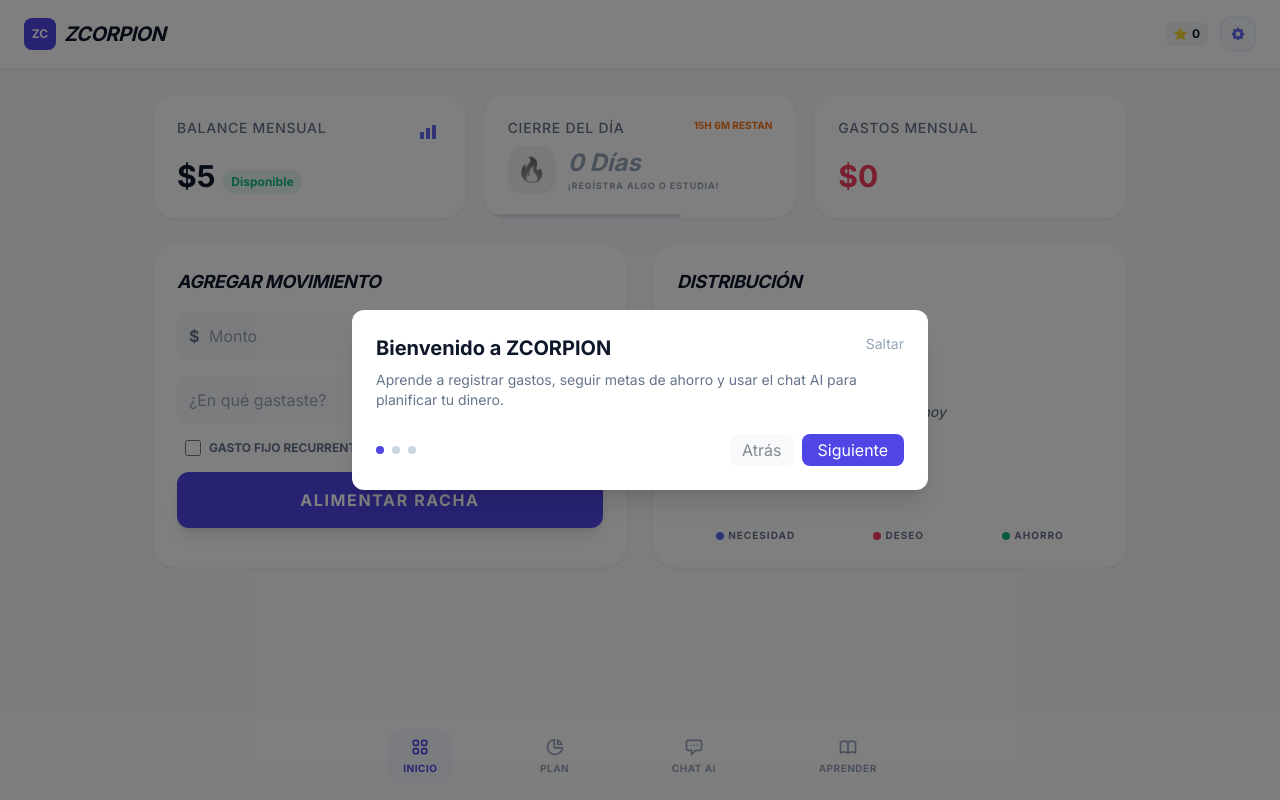
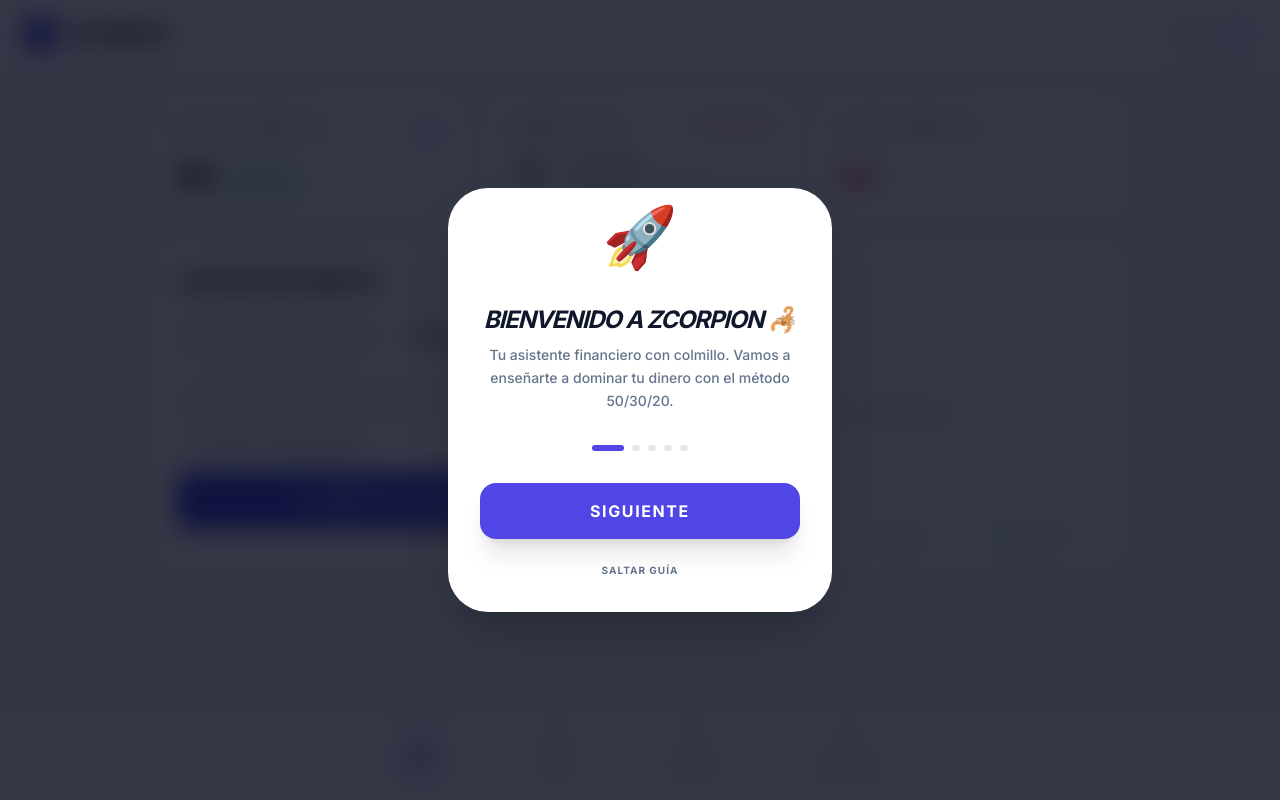
Before and after one commit to jleoscorpion-creator/zcorpion--1-, a React (Vite) app: page / in a window 1280 px wide. Both pictures are taken after typing "Sample", "5" into the empty fields and a click on the button "CONFIGURAR PLAN". Built offline with nearby package versions, Linux system fonts and the light colour scheme.

Commit message:
Refactor tutorial component and update steps

```diff
--- a/components/Tutorial.tsx
+++ b/components/Tutorial.tsx
@@ -1,60 +1,85 @@
+
 import React, { useState } from 'react';
 
 interface TutorialProps {
   onComplete: () => void;
-  isDarkMode?: boolean;
+  isDarkMode: boolean;
 }
 
-const TUTORIAL_STEPS = [
+const STEPS = [
   {
-    title: 'Bienvenido a ZCORPION',
-    body: 'Aprende a registrar gastos, seguir metas de ahorro y usar el chat AI para planificar tu dinero.'
+    title: "Bienvenido a Zcorpion 🦂",
+    description: "Tu asistente financiero con colmillo. Vamos a enseñarte a dominar tu dinero con el método 50/30/20.",
+    icon: "🚀"
   },
   {
-    title: 'Rachas y gamificación',
-    body: 'Gana XP por completar lecciones y mantén una racha diaria para desbloquear recompensas.'
+    title: "El Ciclo y la Racha",
+    description: "Tu dinero se gestiona en ciclos (semana, quincena o mes). Si registras al menos un movimiento por ciclo, ¡mantendrás tu racha viva! Si el tiempo llega a cero y no hay actividad, la racha muere.",
+    icon: "🔥"
   },
   {
-    title: 'Panel y presupuesto',
-    body: 'Desde el panel puedes agregar gastos rápidos y navegar al detalle del presupuesto.'
+    title: "Registros Rápidos",
+    description: "Usa el formulario del inicio para anotar tus gastos. Clasifícalos en Necesidades (50%), Deseos (30%) o Ahorro (20%). Si es un gasto fijo como Netflix o la renta, marcarlo como 'Fijo' para que no lo olvides.",
+    icon: "⚡"
+  },
+  {
+    title: "La Plantilla Mágica",
+    description: "En la pestaña 'Plan' verás tu distribución ideal. Puedes elegir ver el presupuesto de todo el mes o solo lo que te corresponde gastar en este ciclo específico.",
+    icon: "📊"
+  },
+  {
+    title: "Metas y Chat AI",
+    description: "Zcorpion no solo mira, también aconseja. En la pestaña Chat AI puedes crear metas de ahorro, sumarles dinero poco a poco y recibir consejos personalizados de nuestra inteligencia artificial.",
+    icon: "🤖"
   }
 ];
 
-const Tutorial: React.FC<TutorialProps> = ({ onComplete, isDarkMode = false }) => {
-  const [step, setStep] = useState(0);
+const Tutorial: React.FC<TutorialProps> = ({ onComplete, isDarkMode }) => {
+  const [currentStep, setCurrentStep] = useState(0);
 
-  const next = () => {
-    if (step < TUTORIAL_STEPS.length - 1) setStep(step + 1);
-    else onComplete();
+  const handleNext = () => {
+    if (currentStep < STEPS.length - 1) {
+      setCurrentStep(currentStep + 1);
+    } else {
+      onComplete();
+    }
   };
 
-  const prev = () => { if (step > 0) setStep(step - 1); };
-
-  const skip = () => onComplete();
+  const step = STEPS[currentStep];
 
   return (
-    <div className="fixed inset-0 z-50 flex items-center justify-center">
-      <div className="absolute inset-0 bg-black/50" />
-      <div className={`relative w-full max-w-xl mx-4 p-6 rounded-xl shadow-xl ${isDarkMode ? 'bg-slate-800 text-slate-100' : 'bg-white text-slate-900'}`}>
-        <div className="flex items-start justify-between">
-          <div>
-            <h3 className="text-xl font-bold">{TUTORIAL_STEPS[step].title}</h3>
-            <p className="mt-2 text-sm text-slate-500 dark:text-slate-300">{TUTORIAL_STEPS[step].body}</p>
+    <div className="fixed inset-0 z-[100] flex items-center justify-center p-4 bg-slate-950/80 backdrop-blur-md animate-in fade-in duration-500">
+      <div className={`w-full max-w-sm rounded-[2.5rem] p-8 shadow-2xl transition-all scale-in-center ${isDarkMode ? 'bg-slate-900 border border-slate-800' : 'bg-white'}`}>
+        <div className="text-center space-y-6">
+          <div className="text-6xl animate-bounce">{step.icon}</div>
+          <div className="space-y-2">
+            <h3 className={`text-2xl font-black italic uppercase tracking-tighter ${isDarkMode ? 'text-white' : 'text-slate-900'}`}>
+              {step.title}
+            </h3>
+            <p className={`text-sm leading-relaxed font-medium ${isDarkMode ? 'text-slate-400' : 'text-slate-500'}`}>
+              {step.description}
+            </p>
           </div>
-          <button onClick={skip} className="text-sm text-slate-400 hover:text-slate-600">Saltar</button>
-        </div>
 
-        <div className="mt-6 flex items-center justify-between">
-          <div className="flex items-center gap-2">
-            {TUTORIAL_STEPS.map((_, i) => (
-              <span key={i} className={`w-2 h-2 rounded-full ${i === step ? 'bg-indigo-600' : 'bg-slate-300'}`} />
+          <div className="flex gap-2 justify-center py-2">
+            {STEPS.map((_, i) => (
+              <div key={i} className={`h-1.5 rounded-full transition-all ${i === currentStep ? 'w-8 bg-indigo-600' : 'w-2 bg-slate-200 dark:bg-slate-700'}`} />
             ))}
           </div>
 
-          <div className="flex gap-2">
-            <button onClick={prev} disabled={step === 0} className="px-3 py-1 rounded-lg bg-slate-100 hover:bg-slate-200 disabled:opacity-50">Atrás</button>
-            <button onClick={next} className="px-4 py-1 rounded-lg bg-indigo-600 text-white">{step === TUTORIAL_STEPS.length - 1 ? 'Finalizar' : 'Siguiente'}</button>
-          </div>
+          <button
+            onClick={handleNext}
+            className="w-full bg-indigo-600 text-white py-4 rounded-2xl font-black uppercase tracking-widest shadow-xl hover:bg-indigo-700 active:scale-95 transition-all"
+          >
+            {currentStep === STEPS.length - 1 ? "¡Empezar a Dominar!" : "Siguiente"}
+          </button>
+
+          <button
+            onClick={onComplete}
+            className="text-[10px] font-black uppercase tracking-widest text-slate-500 hover:text-slate-400"
+          >
+            Saltar Guía
+          </button>
         </div>
       </div>
     </div>
```
